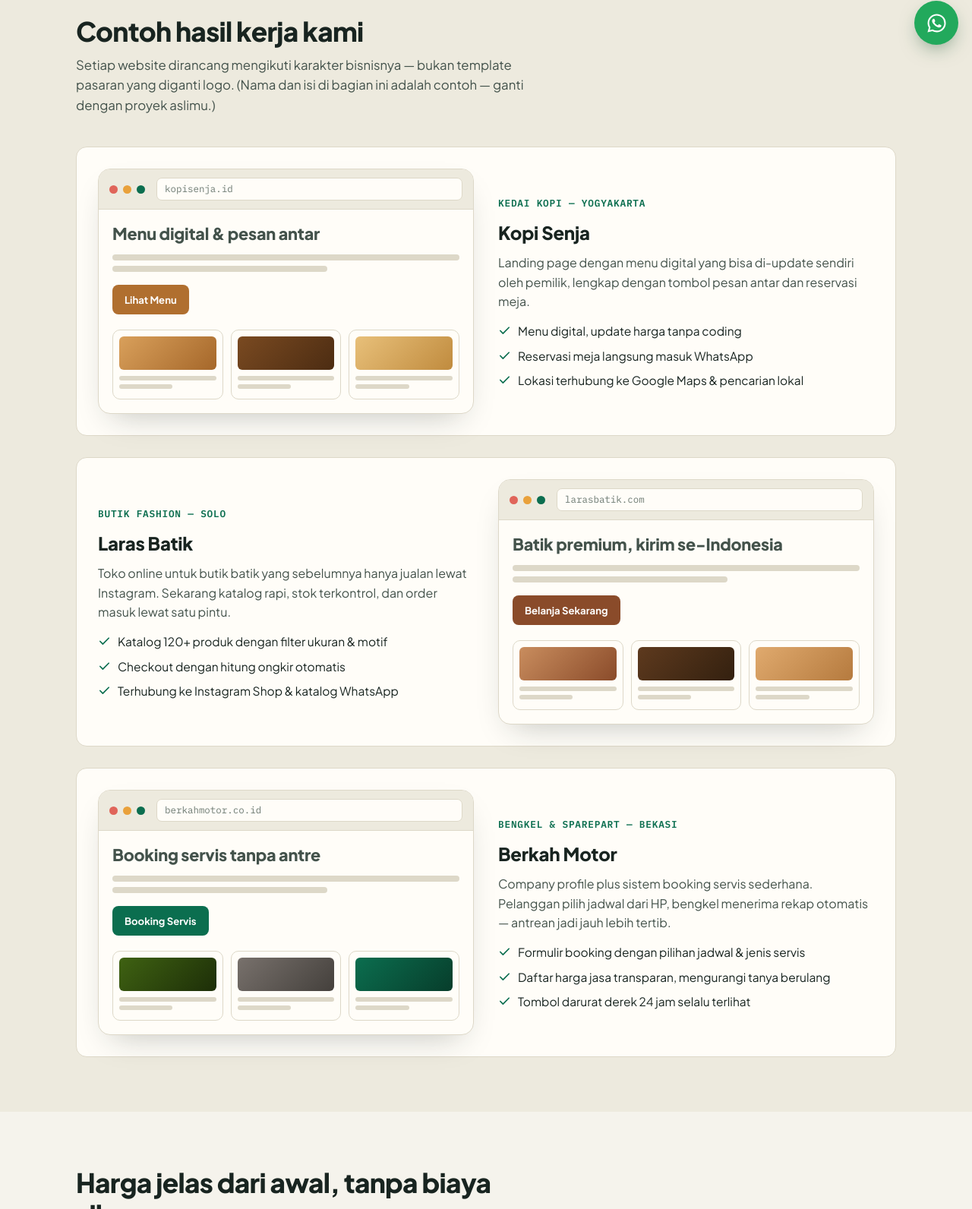
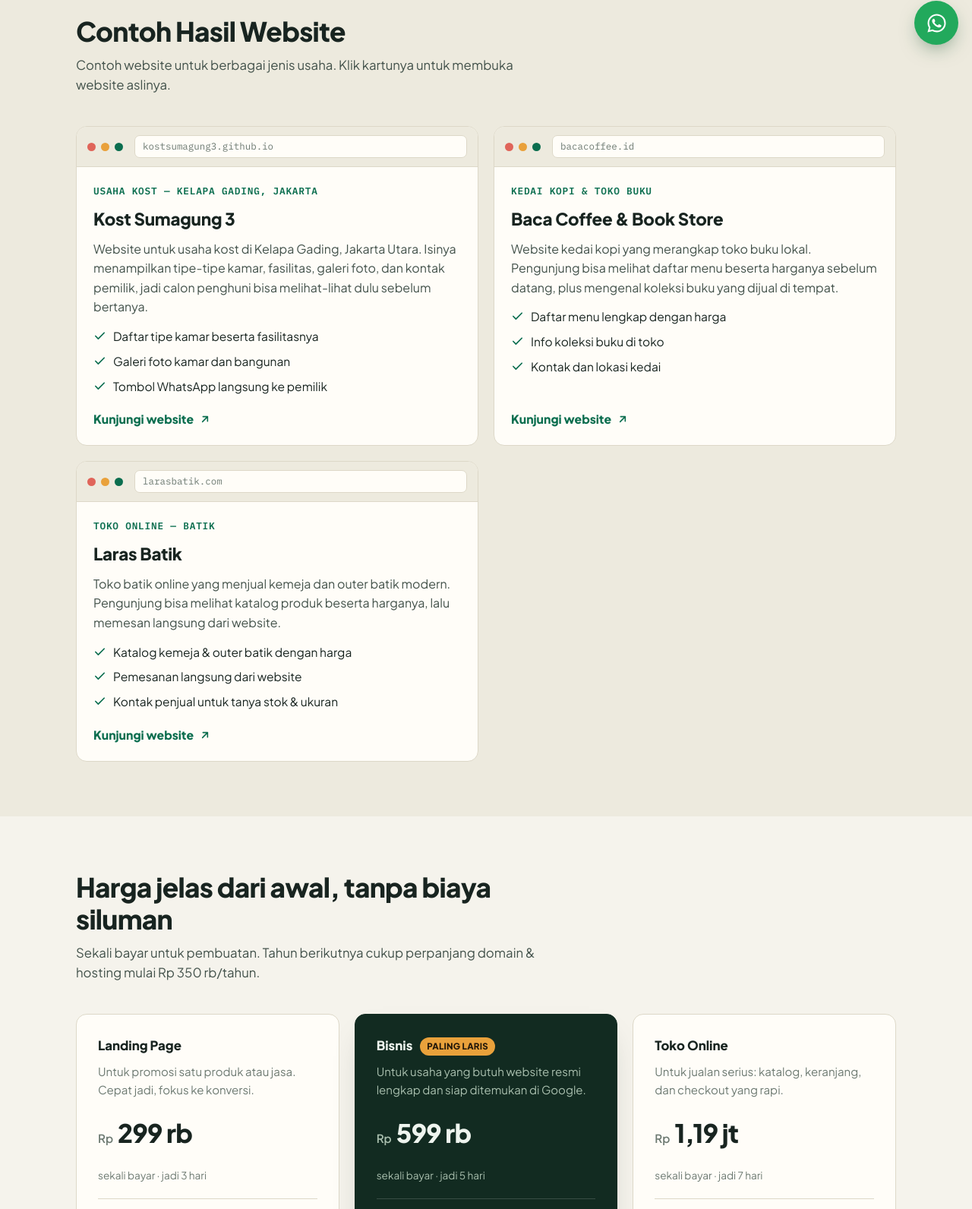
Before and after one commit to Weblariss/weblariss.github.io, a plain HTML site: page index.html in a window 1280 px wide. Shown: the part 723-2315 px from the top of the page at 76% size. Drawn offline with Linux system fonts and the light colour scheme.

Commit message:
Portofolio jadi Contoh Hasil Website: 3 kartu situs asli (Kost Sumagung 3, Baca Coffee, Laras Batik), tanpa klaim buatan kami

```diff
--- a/index.html
+++ b/index.html
@@ -157,20 +157,29 @@
       .sec-head p { color: var(--ink-soft); margin: 0; font-size: 1.05rem; }
 
       /* Portfolio */
-      .folio { display: grid; gap: 28px; }
-      .folio-item {
-        display: grid; grid-template-columns: 1fr 1fr; gap: 32px; align-items: center;
-        background: var(--surface); border: 1px solid var(--line); border-radius: var(--radius); padding: 28px;
+      .folio-grid { display: grid; grid-template-columns: 1fr 1fr; gap: 20px; }
+      @media (max-width: 820px) { .folio-grid { grid-template-columns: 1fr; } }
+      .site-card {
+        display: flex; flex-direction: column;
+        background: var(--surface); border: 1px solid var(--line); border-radius: var(--radius);
+        overflow: hidden; text-decoration: none;
+        transition: border-color .15s ease, box-shadow .15s ease;
       }
-      .folio-item:nth-child(even) .folio-visual { order: 2; }
-      @media (max-width: 820px) { .folio-item { grid-template-columns: 1fr; padding: 20px; } .folio-item:nth-child(even) .folio-visual { order: 0; } }
-      .folio-visual .mock-body { padding: 18px; }
+      .site-card:hover { border-color: var(--accent); box-shadow: var(--shadow); }
+      .site-card:focus-visible { outline: 3px solid var(--accent); outline-offset: 3px; }
+      .site-card-body { padding: 22px; display: flex; flex-direction: column; flex: 1; }
       .folio-cat { font-family: "IBM Plex Mono", monospace; font-size: .8rem; font-weight: 600; color: var(--accent); text-transform: uppercase; letter-spacing: .06em; }
-      .folio-item h3 { font-size: 1.5rem; font-weight: 800; letter-spacing: -.01em; margin: 8px 0 8px; }
-      .folio-item p { color: var(--ink-soft); margin: 0 0 14px; }
+      .site-card h3 { font-size: 1.4rem; font-weight: 800; letter-spacing: -.01em; margin: 8px 0 8px; }
+      .site-card p { color: var(--ink-soft); margin: 0 0 14px; }
       .folio-points { list-style: none; margin: 0; padding: 0; display: grid; gap: 8px; }
       .folio-points li { display: flex; gap: 9px; align-items: flex-start; font-size: .97rem; }
       .folio-points svg { flex: none; margin-top: 3px; color: var(--accent); }
+      .site-visit {
+        margin-top: auto; padding-top: 18px;
+        display: inline-flex; align-items: center; gap: 7px;
+        font-weight: 800; font-size: .98rem; color: var(--accent);
+      }
+      .site-card:hover .site-visit { color: var(--accent-strong); }
 
       /* Pricing */
       .price-grid { display: grid; grid-template-columns: repeat(3, 1fr); gap: 20px; align-items: stretch; }
@@ -337,93 +346,54 @@
       <section id="portofolio" class="alt">
         <div class="wrap">
           <div class="sec-head">
-            <h2>Contoh hasil kerja kami</h2>
-            <p>Setiap website dirancang mengikuti karakter bisnisnya — bukan template pasaran yang diganti logo. (Nama dan isi di bagian ini adalah contoh — ganti dengan proyek aslimu.)</p>
+            <h2>Contoh Hasil Website</h2>
+            <p>Contoh website untuk berbagai jenis usaha. Klik kartunya untuk membuka website aslinya.</p>
           </div>
-          <div class="folio">
-            <article class="folio-item">
-              <div class="folio-visual">
-                <div class="mock" aria-hidden="true">
-                  <div class="mock-bar"><i></i><i></i><i></i><span class="mock-url">kopisenja.id</span></div>
-                  <div class="mock-body">
-                    <p class="mock-h">Menu digital &amp; pesan antar</p>
-                    <div class="mock-p"></div><div class="mock-p short"></div>
-                    <span class="mock-btn" style="background:#b06f2f">Lihat Menu</span>
-                    <div class="mock-cards">
-                      <div class="mock-card"><div class="mock-thumb t1"></div><div class="mock-line"></div><div class="mock-line short"></div></div>
-                      <div class="mock-card"><div class="mock-thumb t2"></div><div class="mock-line"></div><div class="mock-line short"></div></div>
-                      <div class="mock-card"><div class="mock-thumb t3"></div><div class="mock-line"></div><div class="mock-line short"></div></div>
-                    </div>
-                  </div>
-                </div>
+          <div class="folio-grid">
+            <a class="site-card" href="https://kostsumagung3.github.io/" target="_blank" rel="noopener">
+              <div class="mock-bar" aria-hidden="true"><i></i><i></i><i></i><span class="mock-url">kostsumagung3.github.io</span></div>
+              <div class="site-card-body">
+                <span class="folio-cat">Usaha Kost — Kelapa Gading, Jakarta</span>
+                <h3>Kost Sumagung 3</h3>
+                <p>Website untuk usaha kost di Kelapa Gading, Jakarta Utara. Isinya menampilkan tipe-tipe kamar, fasilitas, galeri foto, dan kontak pemilik, jadi calon penghuni bisa melihat-lihat dulu sebelum bertanya.</p>
+                <ul class="folio-points">
+                  <li><svg width="17" height="17" viewBox="0 0 24 24" fill="none" stroke="currentColor" stroke-width="2.4" stroke-linecap="round" stroke-linejoin="round"><path d="M20 6 9 17l-5-5"/></svg>Daftar tipe kamar beserta fasilitasnya</li>
+                  <li><svg width="17" height="17" viewBox="0 0 24 24" fill="none" stroke="currentColor" stroke-width="2.4" stroke-linecap="round" stroke-linejoin="round"><path d="M20 6 9 17l-5-5"/></svg>Galeri foto kamar dan bangunan</li>
+                  <li><svg width="17" height="17" viewBox="0 0 24 24" fill="none" stroke="currentColor" stroke-width="2.4" stroke-linecap="round" stroke-linejoin="round"><path d="M20 6 9 17l-5-5"/></svg>Tombol WhatsApp langsung ke pemilik</li>
+                </ul>
+                <span class="site-visit">Kunjungi website <svg width="16" height="16" viewBox="0 0 24 24" fill="none" stroke="currentColor" stroke-width="2.4" stroke-linecap="round" stroke-linejoin="round" aria-hidden="true"><path d="M7 17 17 7M8 7h9v9"/></svg></span>
               </div>
-              <div>
-                <span class="folio-cat">Kedai Kopi — Yogyakarta</span>
-                <h3>Kopi Senja</h3>
-                <p>Landing page dengan menu digital yang bisa di-update sendiri oleh pemilik, lengkap dengan tombol pesan antar dan reservasi meja.</p>
+            </a>
+
+            <a class="site-card" href="https://bacacoffee.id/" target="_blank" rel="noopener">
+              <div class="mock-bar" aria-hidden="true"><i></i><i></i><i></i><span class="mock-url">bacacoffee.id</span></div>
+              <div class="site-card-body">
+                <span class="folio-cat">Kedai Kopi &amp; Toko Buku</span>
+                <h3>Baca Coffee &amp; Book Store</h3>
+                <p>Website kedai kopi yang merangkap toko buku lokal. Pengunjung bisa melihat daftar menu beserta harganya sebelum datang, plus mengenal koleksi buku yang dijual di tempat.</p>
                 <ul class="folio-points">
-                  <li><svg width="17" height="17" viewBox="0 0 24 24" fill="none" stroke="currentColor" stroke-width="2.4" stroke-linecap="round" stroke-linejoin="round"><path d="M20 6 9 17l-5-5"/></svg>Menu digital, update harga tanpa coding</li>
-                  <li><svg width="17" height="17" viewBox="0 0 24 24" fill="none" stroke="currentColor" stroke-width="2.4" stroke-linecap="round" stroke-linejoin="round"><path d="M20 6 9 17l-5-5"/></svg>Reservasi meja langsung masuk WhatsApp</li>
-                  <li><svg width="17" height="17" viewBox="0 0 24 24" fill="none" stroke="currentColor" stroke-width="2.4" stroke-linecap="round" stroke-linejoin="round"><path d="M20 6 9 17l-5-5"/></svg>Lokasi terhubung ke Google Maps &amp; pencarian lokal</li>
+                  <li><svg width="17" height="17" viewBox="0 0 24 24" fill="none" stroke="currentColor" stroke-width="2.4" stroke-linecap="round" stroke-linejoin="round"><path d="M20 6 9 17l-5-5"/></svg>Daftar menu lengkap dengan harga</li>
+                  <li><svg width="17" height="17" viewBox="0 0 24 24" fill="none" stroke="currentColor" stroke-width="2.4" stroke-linecap="round" stroke-linejoin="round"><path d="M20 6 9 17l-5-5"/></svg>Info koleksi buku di toko</li>
+                  <li><svg width="17" height="17" viewBox="0 0 24 24" fill="none" stroke="currentColor" stroke-width="2.4" stroke-linecap="round" stroke-linejoin="round"><path d="M20 6 9 17l-5-5"/></svg>Kontak dan lokasi kedai</li>
                 </ul>
+                <span class="site-visit">Kunjungi website <svg width="16" height="16" viewBox="0 0 24 24" fill="none" stroke="currentColor" stroke-width="2.4" stroke-linecap="round" stroke-linejoin="round" aria-hidden="true"><path d="M7 17 17 7M8 7h9v9"/></svg></span>
               </div>
-            </article>
+            </a>
 
-            <article class="folio-item">
-              <div class="folio-visual">
-                <div class="mock" aria-hidden="true">
-                  <div class="mock-bar"><i></i><i></i><i></i><span class="mock-url">larasbatik.com</span></div>
-                  <div class="mock-body">
-                    <p class="mock-h">Batik premium, kirim se-Indonesia</p>
-                    <div class="mock-p"></div><div class="mock-p short"></div>
-                    <span class="mock-btn" style="background:#8a4b2a">Belanja Sekarang</span>
-                    <div class="mock-cards">
-                      <div class="mock-card"><div class="mock-thumb" style="background:linear-gradient(135deg,#c98d5e,#8a4b2a)"></div><div class="mock-line"></div><div class="mock-line short"></div></div>
-                      <div class="mock-card"><div class="mock-thumb" style="background:linear-gradient(135deg,#5e3a1e,#33200f)"></div><div class="mock-line"></div><div class="mock-line short"></div></div>
-                      <div class="mock-card"><div class="mock-thumb" style="background:linear-gradient(135deg,#e0aa6e,#b57a3e)"></div><div class="mock-line"></div><div class="mock-line short"></div></div>
-                    </div>
-                  </div>
-                </div>
+            <a class="site-card" href="https://larasbatik.com" target="_blank" rel="noopener">
+              <div class="mock-bar" aria-hidden="true"><i></i><i></i><i></i><span class="mock-url">larasbatik.com</span></div>
+              <div class="site-card-body">
+                <span class="folio-cat">Toko Online — Batik</span>
+                <h3>Laras Batik</h3>
+                <p>Toko batik online yang menjual kemeja dan outer batik modern. Pengunjung bisa melihat katalog produk beserta harganya, lalu memesan langsung dari website.</p>
+                <ul class="folio-points">
+                  <li><svg width="17" height="17" viewBox="0 0 24 24" fill="none" stroke="currentColor" stroke-width="2.4" stroke-linecap="round" stroke-linejoin="round"><path d="M20 6 9 17l-5-5"/></svg>Katalog kemeja &amp; outer batik dengan harga</li>
+                  <li><svg width="17" height="17" viewBox="0 0 24 24" fill="none" stroke="currentColor" stroke-width="2.4" stroke-linecap="round" stroke-linejoin="round"><path d="M20 6 9 17l-5-5"/></svg>Pemesanan langsung dari website</li>
+                  <li><svg width="17" height="17" viewBox="0 0 24 24" fill="none" stroke="currentColor" stroke-width="2.4" stroke-linecap="round" stroke-linejoin="round"><path d="M20 6 9 17l-5-5"/></svg>Kontak penjual untuk tanya stok &amp; ukuran</li>
+                </ul>
+                <span class="site-visit">Kunjungi website <svg width="16" height="16" viewBox="0 0 24 24" fill="none" stroke="currentColor" stroke-width="2.4" stroke-linecap="round" stroke-linejoin="round" aria-hidden="true"><path d="M7 17 17 7M8 7h9v9"/></svg></span>
               </div>
-              <div>
-                <span class="folio-cat">Butik Fashion — Solo</span>
-                <h3>Laras Batik</h3>
-                <p>Toko online untuk butik batik yang sebelumnya hanya jualan lewat Instagram. Sekarang katalog rapi, stok terkontrol, dan order masuk lewat satu pintu.</p>
-                <ul class="folio-points">
-                  <li><svg width="17" height="17" viewBox="0 0 24 24" fill="none" stroke="currentColor" stroke-width="2.4" stroke-linecap="round" stroke-linejoin="round"><path d="M20 6 9 17l-5-5"/></svg>Katalog 120+ produk dengan filter ukuran &amp; motif</li>
-                  <li><svg width="17" height="17" viewBox="0 0 24 24" fill="none" stroke="currentColor" stroke-width="2.4" stroke-linecap="round" stroke-linejoin="round"><path d="M20 6 9 17l-5-5"/></svg>Checkout dengan hitung ongkir otomatis</li>
-                  <li><svg width="17" height="17" viewBox="0 0 24 24" fill="none" stroke="currentColor" stroke-width="2.4" stroke-linecap="round" stroke-linejoin="round"><path d="M20 6 9 17l-5-5"/></svg>Terhubung ke Instagram Shop &amp; katalog WhatsApp</li>
-                </ul>
-              </div>
-            </article>
-
-            <article class="folio-item">
-              <div class="folio-visual">
-                <div class="mock" aria-hidden="true">
-                  <div class="mock-bar"><i></i><i></i><i></i><span class="mock-url">berkahmotor.co.id</span></div>
-                  <div class="mock-body">
-                    <p class="mock-h">Booking servis tanpa antre</p>
-                    <div class="mock-p"></div><div class="mock-p short"></div>
-                    <span class="mock-btn" style="background:#0b6e4f">Booking Servis</span>
-                    <div class="mock-cards">
-                      <div class="mock-card"><div class="mock-thumb" style="background:linear-gradient(135deg,#3f6212,#1d2e08)"></div><div class="mock-line"></div><div class="mock-line short"></div></div>
-                      <div class="mock-card"><div class="mock-thumb" style="background:linear-gradient(135deg,#78716c,#44403c)"></div><div class="mock-line"></div><div class="mock-line short"></div></div>
-                      <div class="mock-card"><div class="mock-thumb" style="background:linear-gradient(135deg,#0b6e4f,#073d2b)"></div><div class="mock-line"></div><div class="mock-line short"></div></div>
-                    </div>
-                  </div>
-                </div>
-              </div>
-              <div>
-                <span class="folio-cat">Bengkel &amp; Sparepart — Bekasi</span>
-                <h3>Berkah Motor</h3>
-                <p>Company profile plus sistem booking servis sederhana. Pelanggan pilih jadwal dari HP, bengkel menerima rekap otomatis — antrean jadi jauh lebih tertib.</p>
-                <ul class="folio-points">
-                  <li><svg width="17" height="17" viewBox="0 0 24 24" fill="none" stroke="currentColor" stroke-width="2.4" stroke-linecap="round" stroke-linejoin="round"><path d="M20 6 9 17l-5-5"/></svg>Formulir booking dengan pilihan jadwal &amp; jenis servis</li>
-                  <li><svg width="17" height="17" viewBox="0 0 24 24" fill="none" stroke="currentColor" stroke-width="2.4" stroke-linecap="round" stroke-linejoin="round"><path d="M20 6 9 17l-5-5"/></svg>Daftar harga jasa transparan, mengurangi tanya berulang</li>
-                  <li><svg width="17" height="17" viewBox="0 0 24 24" fill="none" stroke="currentColor" stroke-width="2.4" stroke-linecap="round" stroke-linejoin="round"><path d="M20 6 9 17l-5-5"/></svg>Tombol darurat derek 24 jam selalu terlihat</li>
-                </ul>
-              </div>
-            </article>
+            </a>
           </div>
         </div>
       </section>
```
